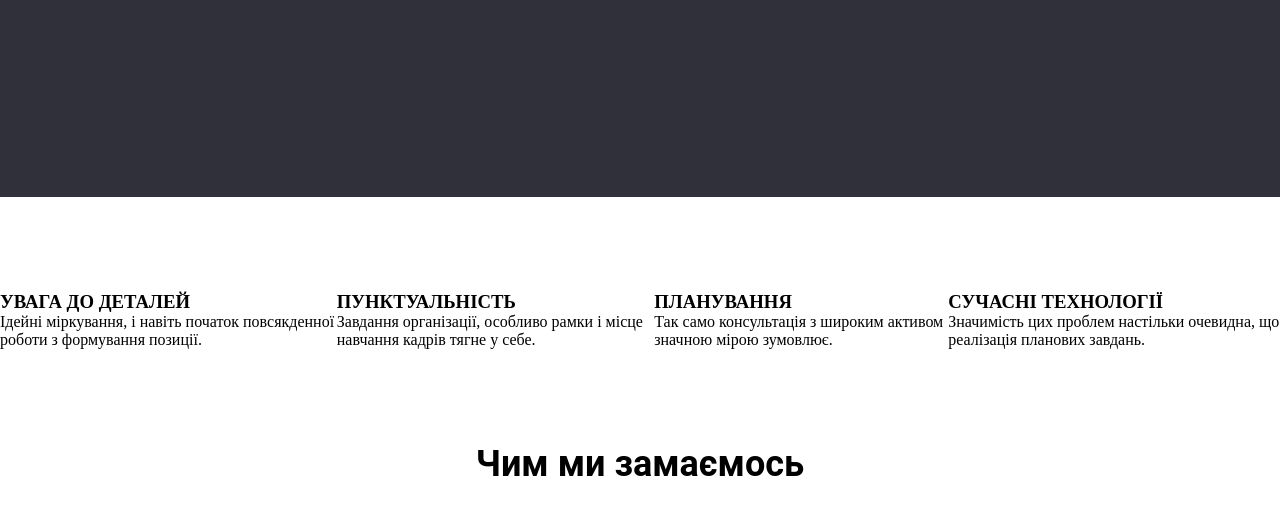
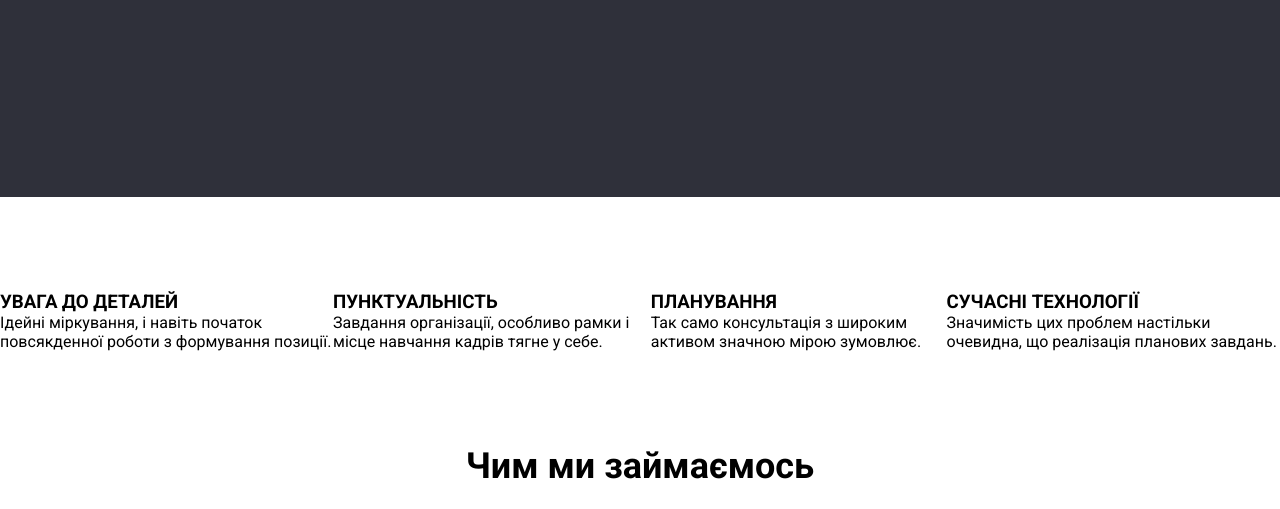
Before and after one commit to NIKITA7f1/WebStudio2, a plain HTML site: page index.html in a window 1280 px wide. Shown: the part 443-952 px from the top of the page. Drawn offline with Linux system fonts and the light colour scheme.

Commit message:
add font

```diff
--- a/index.html
+++ b/index.html
@@ -50,7 +50,7 @@
     </section>
     <section class="section-work">
         <h3 class="work-title">
-         Чим ми замаємось
+         Чим ми займаємось
         </h3>
         <ul class="work-list" >
             <li><img src="img (5).png" alt=""></li>
--- a/style.css
+++ b/style.css
@@ -1,5 +1,8 @@
+@import url('https://fonts.googleapis.com/css2?family=Roboto:ital,wght@0,100;0,300;0,400;0,500;0,700;0,900;1,100;1,300;1,400;1,500;1,700;1,900&display=swap');
 
-
+body {
+    font-family: "Roboto", sans-serif;
+}
 
 .logo{
     font-family: Raleway;
@@ -80,6 +83,7 @@ margin: 0 auto;
     .nav-list, .contacts-list{
         display: flex;
         gap: 50px;
+
     }
 
    .section-hero{
```
